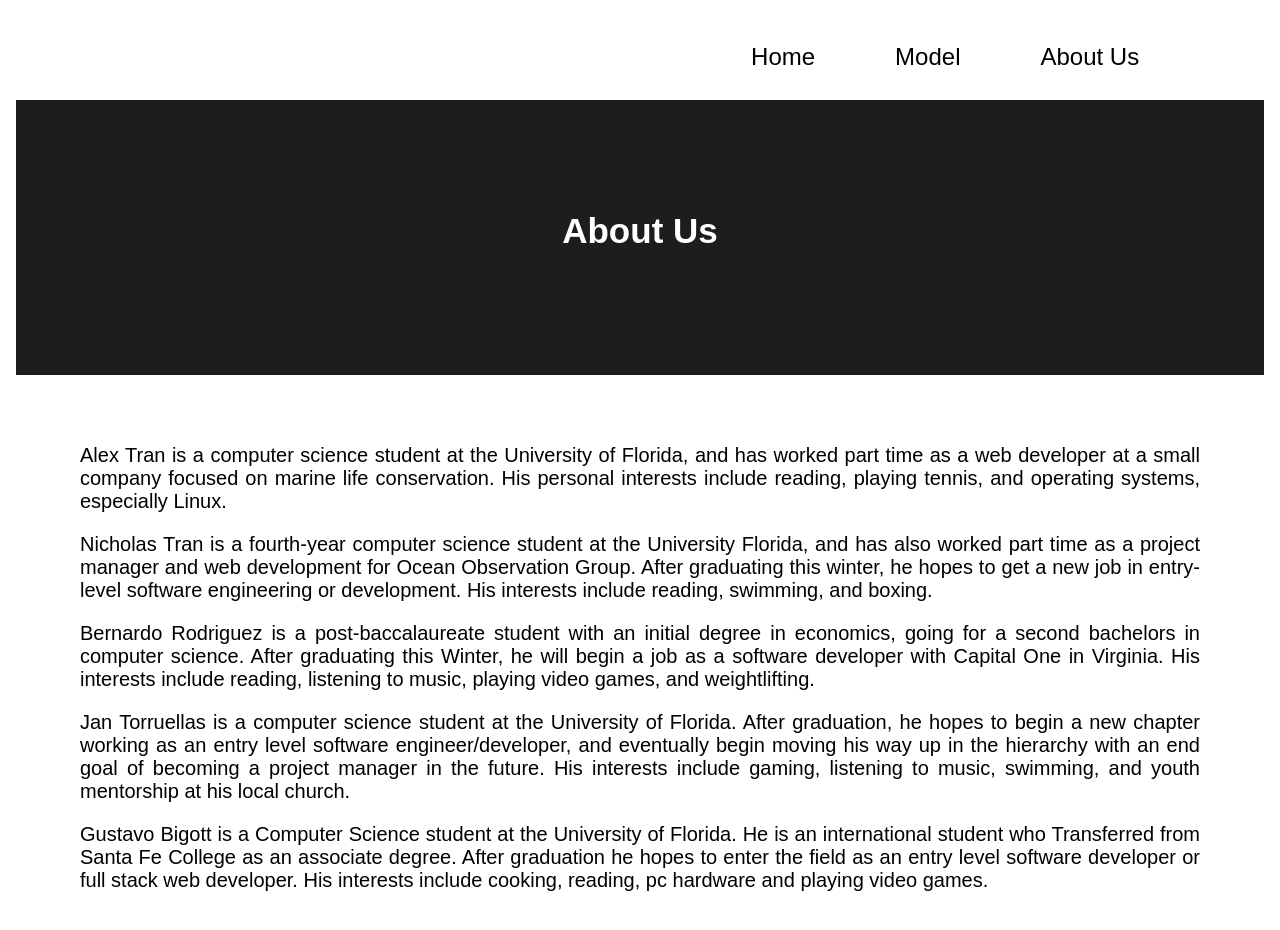
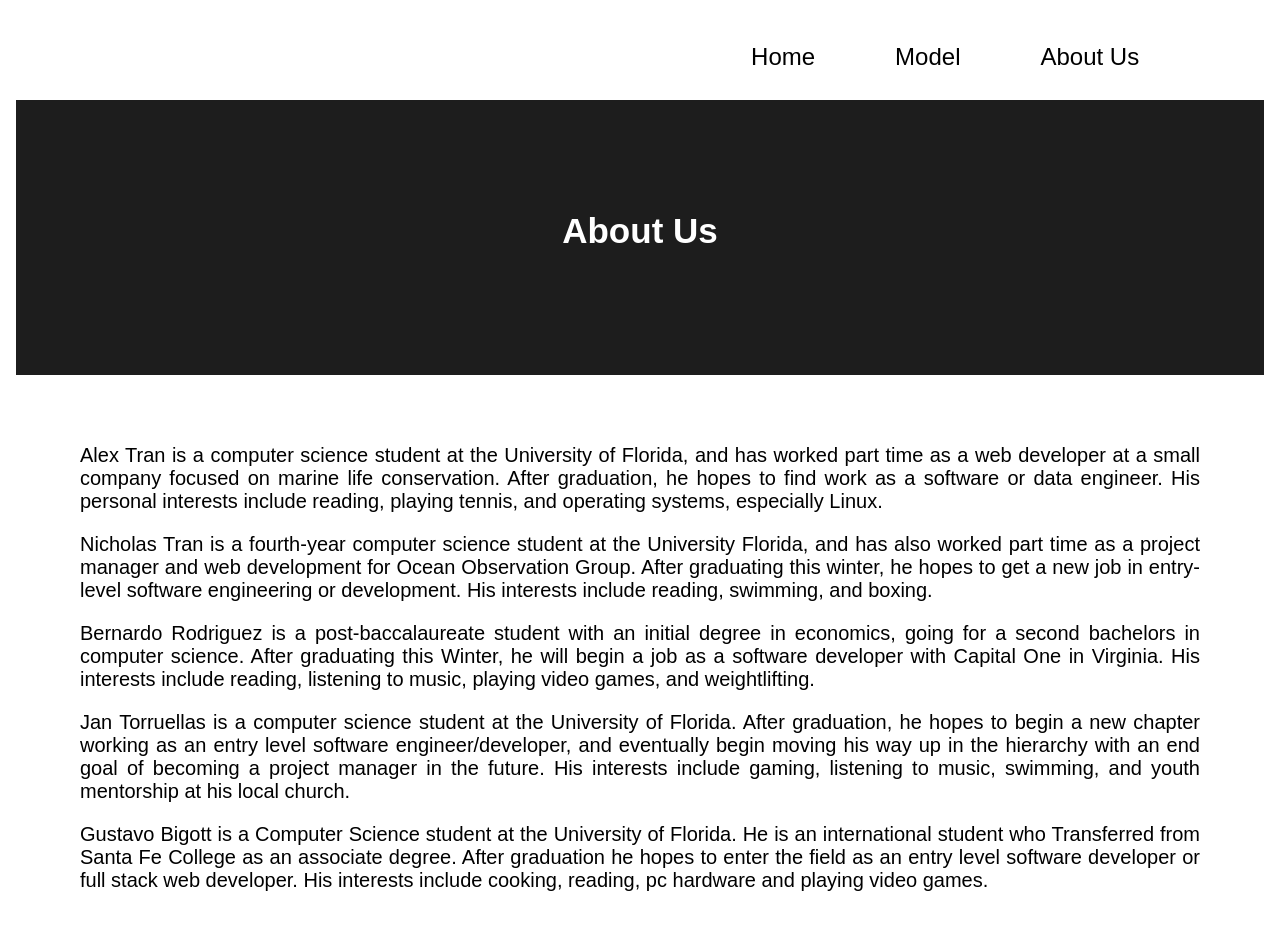
Before and after one commit to ethanotran/HeartDiseaseWebsite, a React (Create React App) app in the folder website/website/: page /About in a window 1280 px wide. Shown: the top 930 px of the page. Built offline with nearby package versions, Linux system fonts and the light colour scheme.

Commit message:
Update about.js

```diff
--- a/website/website/src/pages/about.js
+++ b/website/website/src/pages/about.js
@@ -9,8 +9,7 @@ export default function About() {
       <NavBar/>
       <h1 className="page-header3">About Us</h1>
       <div className="body-text3">
-      <p >Alex Tran is a computer science student at the University of Florida, and has worked part time as a web developer at a small company focused on marine life conservation.
-        His personal interests include reading, playing tennis, and operating systems, especially Linux.</p>
+      <p >Alex Tran is a computer science student at the University of Florida, and has worked part time as a web developer at a small company focused on marine life conservation. After graduation, he hopes to find work as a software or data engineer. His personal interests include reading, playing tennis, and operating systems, especially Linux.</p>
         <p> Nicholas Tran is a fourth-year computer science student at the University Florida, and has also worked part time as a project manager and web development for Ocean Observation Group.
           After graduating this winter, he hopes to get a new job in entry-level software engineering or development. His interests include reading, swimming, and boxing.
         </p>
```
